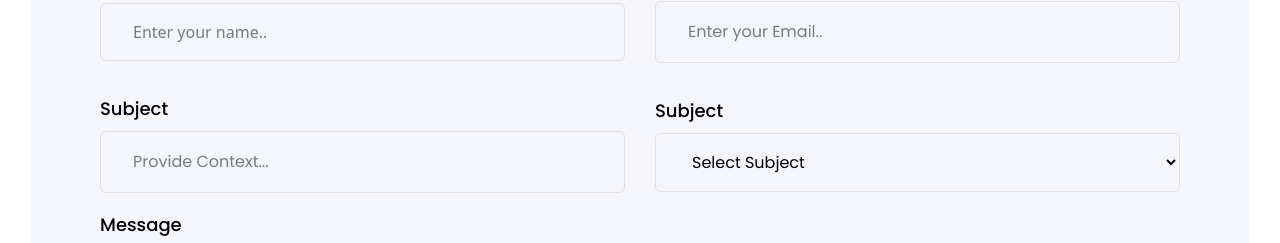
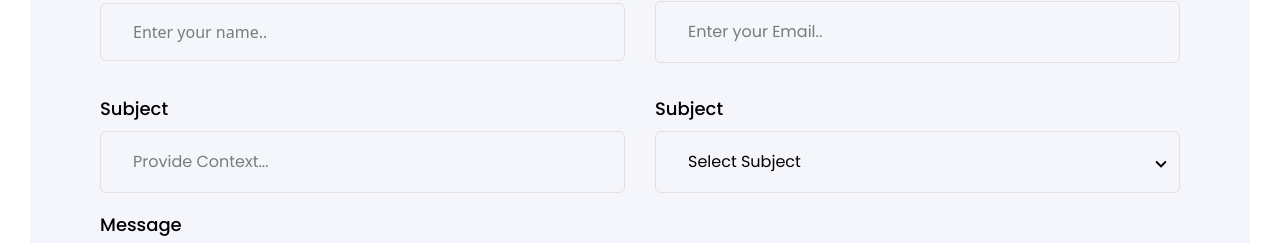
Before and after one commit to Roni006/finsweet, a React app: page /contact-us in a window 1280 px wide. Shown: the part 497-740 px from the top of the page. Built offline with nearby package versions, Linux system fonts and the light colour scheme; the HTML template or start-up script is replaced by a standard one.

Commit message:
make the drop down icon align in on select ta in contact components

```diff
--- a/src/Pages/ContactUs/ContactUs.jsx
+++ b/src/Pages/ContactUs/ContactUs.jsx
@@ -1,5 +1,6 @@
 import React from "react";
 import Container from "../../components/Common/Container";
+import { MdOutlineKeyboardArrowDown } from "react-icons/md";
 
 const ContactUs = () => {
   return (
@@ -39,7 +40,7 @@ const ContactUs = () => {
                     />
                   </div>
 
-                  <div className="flex flex-col gap-1.5">
+                  <div className=" flex flex-col gap-1.5">
                     <label htmlFor="text" className="top-span">
                       Subject
                     </label>
@@ -50,14 +51,14 @@ const ContactUs = () => {
                     />
                   </div>
 
-                  <div className="flex flex-col gap-1.5">
+                  <div className="relative flex flex-col gap-1.5">
                     <label htmlFor="text" className="top-span">
                       Subject
                     </label>
                     <select
                       name=""
                       id=""
-                      className="iuput py-4 px-8 border border-[#e3e0e0] rounded-md outline-none cursor-pointer"
+                      className="iuput py-4 px-8 border border-[#e3e0e0] rounded-md outline-none cursor-pointer appearance-none"
                     >
                       <option value="Select Subject">Select Subject</option>
                       <option className="top-span" value="design">
@@ -76,11 +77,7 @@ const ContactUs = () => {
                         Motion Graphics
                       </option>
                     </select>
-                    {/* <input
-                      className="iuput py-4 px-8 border border-[#e3e0e0] rounded-md outline-none "
-                      type="text"
-                      placeholder="Select SUbject.."
-                    /> */}
+                    <MdOutlineKeyboardArrowDown className="absolute right-2 top-15 text-[22px] " />
                   </div>
                 </div>
                 <div className="flex flex-col gap-1.5 mt-4">
```
